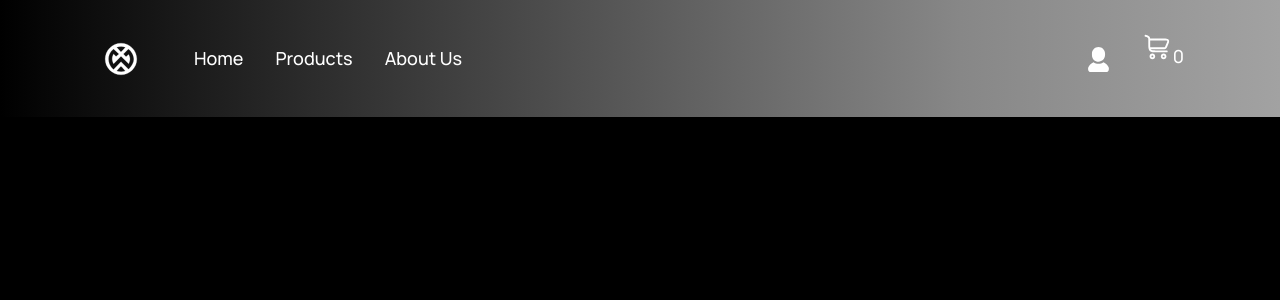
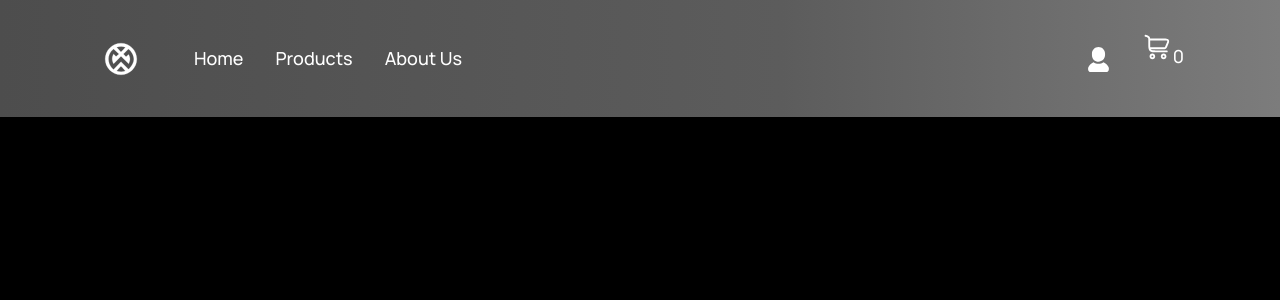
Before and after one commit to Dani025a/fullstackproject, a React (Create React App) app: page / in a window 1280 px wide. Shown: the top 300 px of the page. Built offline with nearby package versions, Linux system fonts and the light colour scheme; the HTML template or start-up script is replaced by a standard one.

Commit message:
Navbar bg colour changed and gridtemplated change

```diff
--- a/src/App.css
+++ b/src/App.css
@@ -15,7 +15,7 @@ a {
 }
 
 .gradient__bg {
-  background: linear-gradient(90deg, rgba(0,0,0,1) 0%, rgba(135,135,135,1) 75%, rgba(162,162,162,1) 100%);
+  background:linear-gradient(90deg, rgba(77,77,77,1) 0%, rgba(92,92,92,1) 61%, rgba(124,124,124,1) 100%);
 }
 
 .gradient__text {
--- a/src/App.tsx
+++ b/src/App.tsx
@@ -1,6 +1,6 @@
 import React, { useState } from 'react'
 import { Navbar } from './components'
-import './app.css'
+import './App.css'
 import { BrowserRouter as Router, Route, Routes } from "react-router-dom"
 import { Category } from './hooks/useCategories'
 import { Store } from './pages/Store'
--- a/src/components/ProductGrid/productGrid.css
+++ b/src/components/ProductGrid/productGrid.css
@@ -110,7 +110,7 @@
         flex: 1;
 
         display:grid;
-        grid-template-columns: repeat(2, 1fr);
+        grid-template-columns: repeat(3, 1fr);
         grid-gap: 2rem;
     }
 
@@ -124,7 +124,7 @@
 
 
 
-@media screen and (max-width: 600px) {
+@media screen and (max-width: 900px) {
     .website__productgrid {
         display: flex;
         flex-direction: column;
```
